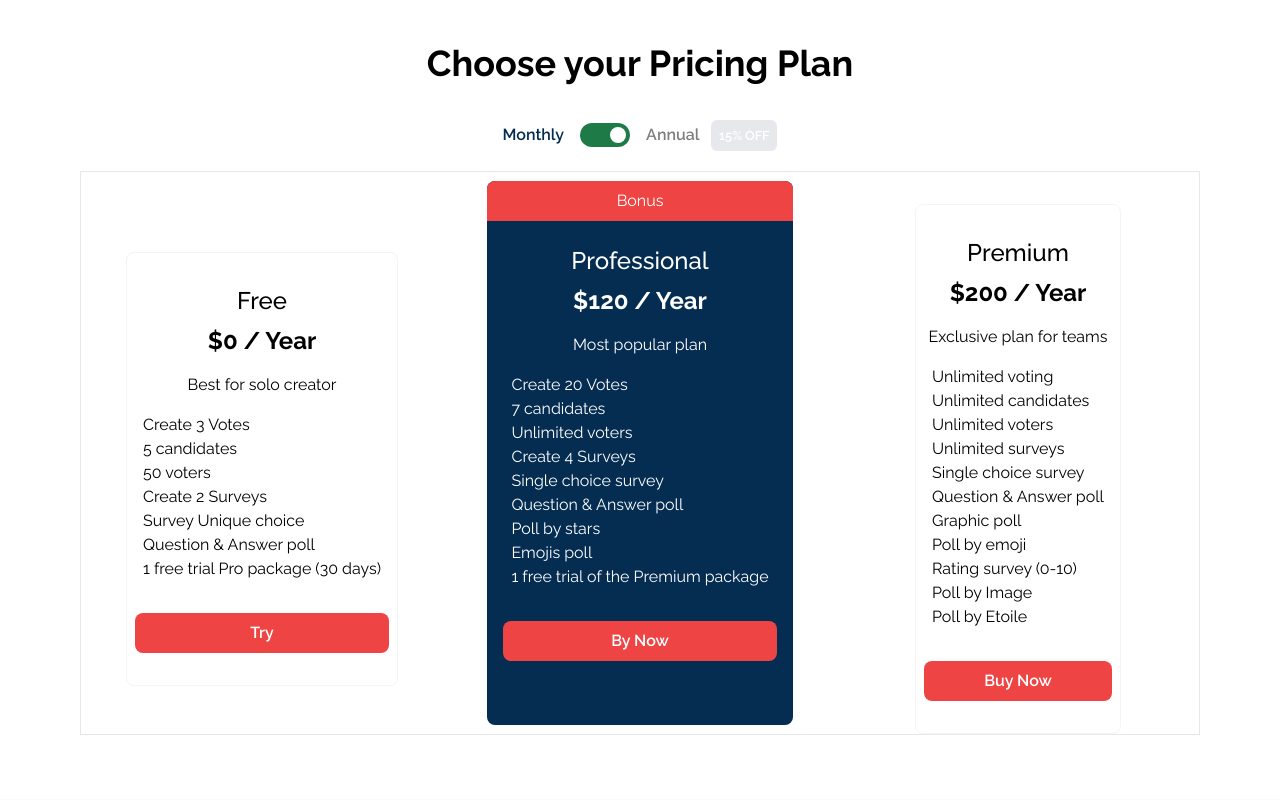
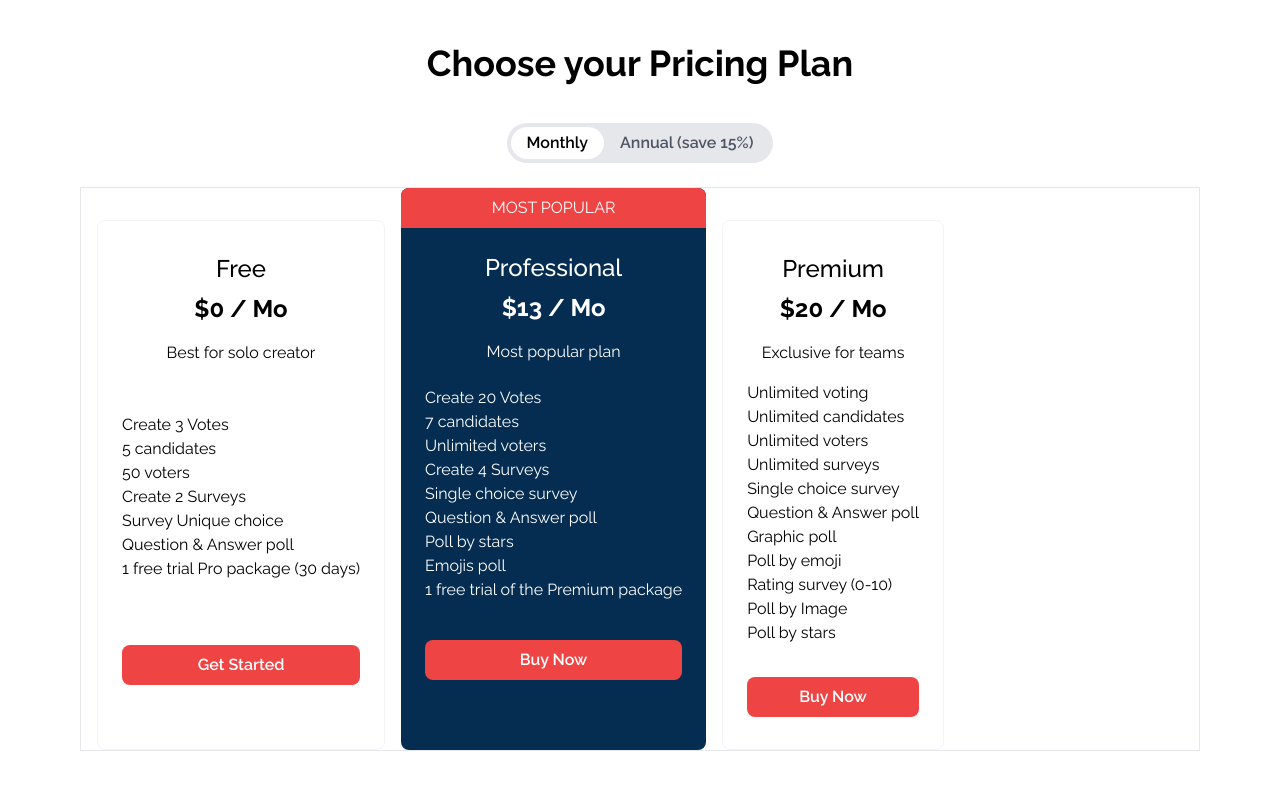
Before and after one commit to EmKbHD/TodoList-CRUD, a React (Vite) app: page / in a window 1280 px wide. Shown: the part 2920-3720 px from the top of the page. Built offline with nearby package versions, Linux system fonts and the light colour scheme; a web font is replaced by a local one.

Commit message:
refining pricing section to meet the expectations

```diff
--- a/src/components/Pricing/Pricing.tsx
+++ b/src/components/Pricing/Pricing.tsx
@@ -3,7 +3,8 @@ import PricingCard from './PricingCard'
 import { planAnnual, planMonthly } from '../../mockUpData/data'
 
 const Pricing: React.FC = () => {
-    const [monthly, setIsMonthly] = useState(false)
+    const [monthly, setIsMonthly] = useState(true)
+
     const handleToggle = () => {
         setIsMonthly((monthly) => !monthly)
     }
@@ -18,12 +19,38 @@ const Pricing: React.FC = () => {
                     Choose your Pricing Plan
                 </h2>
                 <div className="font-semibold flex items-center justify-center gap-4 mb-5  ">
-                    <span
+                    <div className="flex bg-gray-200 rounded-full p-1 w-max">
+                        <button
+                            onClick={handleToggle}
+                            className={`px-4 py-1 rounded-full ${
+                                monthly
+                                    ? 'bg-white text-black'
+                                    : 'text-gray-600'
+                            }`}
+                        >
+                            Monthly
+                        </button>
+                        <button
+                            onClick={handleToggle}
+                            className={`px-4 py-1 rounded-full ${
+                                !monthly
+                                    ? 'bg-white text-black'
+                                    : 'text-gray-600'
+                            }`}
+                        >
+                            Annual (save 15%)
+                        </button>
+                    </div>
+
+                    {/* toggle with input checked */}
+
+                    {/* <span
                         className={!monthly ? 'text-[#052D52]' : 'opacity-50'}
                     >
                         Monthly
                     </span>
-                    <label className=" relative w-[50px] h-[24px]">
+
+                    <label className="relative w-[50px] h-[24px]">
                         <input
                             type="checkbox"
                             checked={!monthly}
@@ -43,9 +70,10 @@ const Pricing: React.FC = () => {
                         >
                             15% OFF
                         </small>
-                    </span>
+                    </span> */}
                 </div>
-                <div className="border grid grid-cols-1 place-items-center md:grid-cols-3 gap-4">
+                {/* <div className="border grid grid-cols-1 place-items-center md:grid-cols-3 gap-4"> */}
+                <div className="border px-4 grid grid-cols-1 md:flex gap-4">
                     {plans.map((data) => {
                         return (
                             <PricingCard
--- a/src/components/Pricing/PricingCard.tsx
+++ b/src/components/Pricing/PricingCard.tsx
@@ -1,10 +1,13 @@
-import React from 'react'
+interface Feature {
+    title: string
+    details?: string[]
+}
 
 type PricingCardProps = {
     category: string
     price: string
     detail: string
-    features: string[]
+    features: Feature[]
     buttonText: string
     recommended?: boolean
 }
@@ -19,15 +22,15 @@ const PricingCard: React.FC<PricingCardProps> = ({
 }) => {
     return (
         <div
-            className={
+            className={`grid ${
                 recommended
-                    ? ' relative text-center text-white py-16 px-4 bg-[#052D52] flex flex-col items-center justify-center rounded-lg  '
-                    : 'flex-col items-center justify-center mt-8 text-center py-8 px-2 border-gray-100 border rounded-lg'
-            }
+                    ? ' relative text-center text-white py-16 px-4 md:px-6 bg-[#052D52] rounded-lg  '
+                    : ' mt-8 text-center py-8 px-4 md:px-6 border-gray-100 border rounded-lg'
+            }`}
         >
             {recommended && (
                 <div className="absolute rounded-t-lg top-0 left-0 text-white text-center bg-red-500 py-2 block w-full ">
-                    Bonus
+                    MOST POPULAR
                 </div>
             )}
             <div>
@@ -35,12 +38,12 @@ const PricingCard: React.FC<PricingCardProps> = ({
                 <p className="text-2xl font-bold mb-4">{price}</p>
                 <p className=" mb-4">{detail}</p>
             </div>
-            <ul className="text-left px-2">
+            <ul className="text-left ">
                 {features.map((feature, index) => (
                     <li key={index}>{feature}</li>
                 ))}
             </ul>
-            <button className="mt-8 text-center font-semibold bg-red-500 hover:bg-red-600 w-full h-fit text-white py-2 px-4 rounded-lg">
+            <button className="mt-8 text-center font-semibold bg-red-500 hover:bg-red-600 h-fit text-white py-2 px-4 rounded-lg">
                 {buttonText}
             </button>
         </div>
--- a/src/mockUpData/data.ts
+++ b/src/mockUpData/data.ts
@@ -158,7 +158,8 @@ export const planMonthly = [
             "Question & Answer poll",
             "1 free trial Pro package (30 days)"
         ],
-        buttonText: "Get Started"
+        buttonText: "Get Started",
+        recommended: false
     },
     {
         category: "Professional",
@@ -175,13 +176,13 @@ export const planMonthly = [
             "Emojis poll",
             "1 free trial of the Premium package"
         ],
-        buttonText: "By Now",
+        buttonText: "Buy Now",
         recommended: true
     },
     {
         category: "Premium",
         price: "$20 / Mo",
-        detail: "Exclusive plan for teams",
+        detail: "Exclusive for teams",
         features: [
             "Unlimited voting",
             "Unlimited candidates",
@@ -195,7 +196,8 @@ export const planMonthly = [
             "Poll by Image",
             "Poll by stars"
         ],
-        buttonText: "By Now"
+        buttonText: "Buy Now",
+        recommended: false
     }
 ];
 
@@ -204,52 +206,55 @@ export const planAnnual = [
         category: "Free",
         price: "$0 / Year",
         detail: "Best for solo creator",
-        features: [
-            "Create 3 Votes",
-            "5 candidates",
-            "50 voters",
-            "Create 2 Surveys",
-            "Survey Unique choice",
-            "Question & Answer poll",
-            "1 free trial Pro package (30 days)"
+        features:
+        // ["create 3 votes","create 2 Survey","1 free trial Pro Package"],
+        [
+            {title:"Create 3 Votes",
+              details:["5 candidates",
+              "50 voters",],},
+            {title:"Create 2 Surveys",
+              details:["Survey Unique choice",
+              "Question & Answer poll",]},
+            {title:"1 free trial Pro package (30 days)"},
         ],
-        buttonText: "Try"
+        buttonText: "Get Started",
+        recommended: false
     },
-    {
-        category: "Professional",
-        price: "$120 / Year",
-        detail: "Most popular plan",
-        features: [
-            "Create 20 Votes",
-            "7 candidates",
-            "Unlimited voters",
-            "Create 4 Surveys",
-            "Single choice survey",
-            "Question & Answer poll",
-            "Poll by stars",
-            "Emojis poll",
-            "1 free trial of the Premium package"
-        ],
-        buttonText: "By Now",
-        recommended: true
-    },
-    {
-        category: "Premium",
-        price: "$200 / Year",
-        detail: "Exclusive plan for teams",
-        features: [
-            "Unlimited voting",
-            "Unlimited candidates",
-            "Unlimited voters",
-            "Unlimited surveys",
-            "Single choice survey",
-            "Question & Answer poll",
-            "Graphic poll",
-            "Poll by emoji",
-            "Rating survey (0-10)",
-            "Poll by Image",
-            "Poll by Etoile"
-        ],
-        buttonText: "Buy Now"
-    }
+    // {
+    //     category: "Professional",
+    //     price: "$120 / Year",
+    //     detail: "Most popular plan",
+    //     features: [
+    //         "Create 20 Votes",
+    //         "7 candidates",
+    //         "Unlimited voters",
+    //         "Create 4 Surveys",
+    //         "Single choice survey",
+    //         "Question & Answer poll",
+    //         "Poll by stars",
+    //         "Emojis poll",
+    //         "1 free trial of the Premium package"
+    //     ],
+    //     buttonText: "Buy Now",
+    //     recommended: true
+    // },
+    // {
+    //     category: "Premium",
+    //     price: "$200 / Year",
+    //     detail: "Exclusive for teams",
+    //     features: [
+    //         "Unlimited voting",
+    //         "Unlimited candidates",
+    //         "Unlimited voters",
+    //         "Unlimited surveys",
+    //         "Single choice survey",
+    //         "Question & Answer poll",
+    //         "Graphic poll",
+    //         "Poll by emoji",
+    //         "Rating survey (0-10)",
+    //         "Poll by Image",
+    //         "Poll by stars"
+    //     ],
+    //     buttonText: "Buy Now"
+    // }
 ];
```
